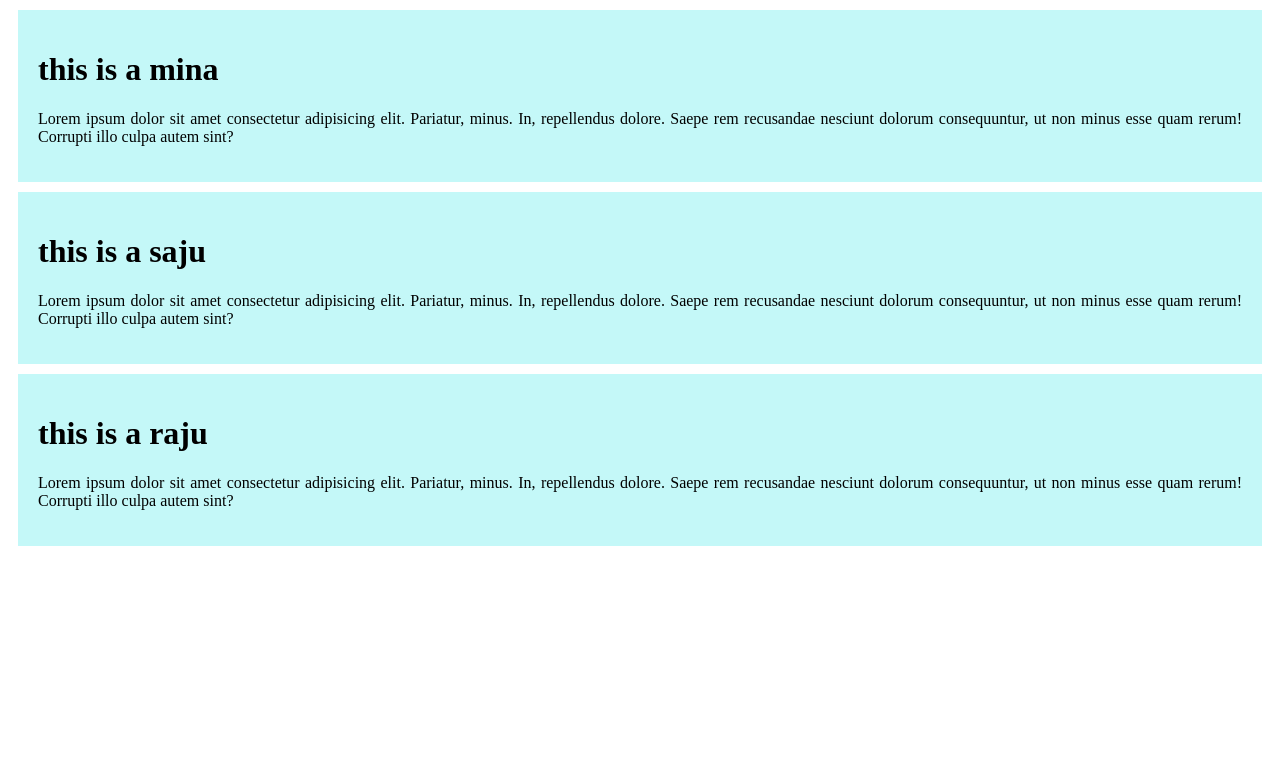
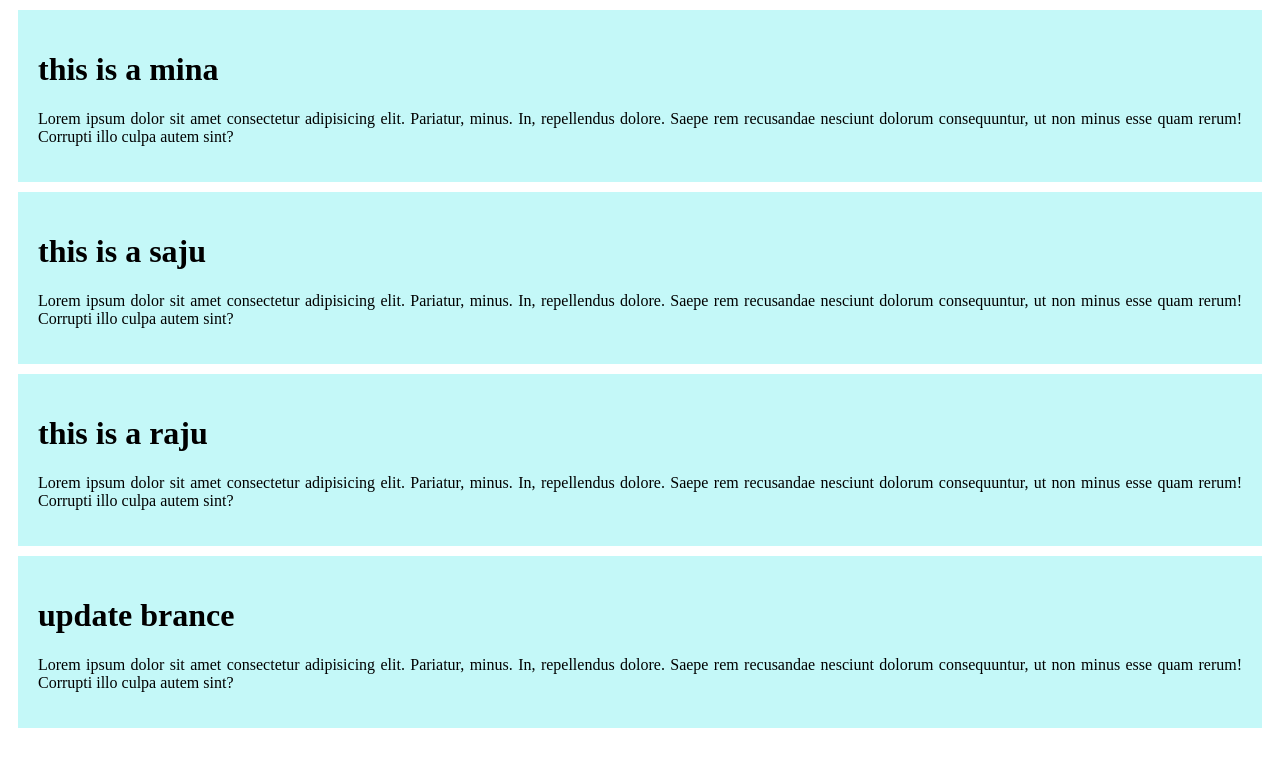
Before and after one commit to Razzak-islam/push-file, a plain HTML site: page index.html in a window 1280 px wide. Drawn offline with Linux system fonts and the light colour scheme.

Commit message:
change commit

```diff
--- a/index.html
+++ b/index.html
@@ -26,5 +26,9 @@
         <h1>this is a raju </h1>
         <p>Lorem ipsum dolor sit amet consectetur adipisicing elit. Pariatur, minus. In, repellendus dolore. Saepe rem recusandae nesciunt dolorum consequuntur, ut non minus esse quam rerum! Corrupti illo culpa autem sint?</p>
     </div>
+    <div>
+        <h1>update brance</h1>
+        <p>Lorem ipsum dolor sit amet consectetur adipisicing elit. Pariatur, minus. In, repellendus dolore. Saepe rem recusandae nesciunt dolorum consequuntur, ut non minus esse quam rerum! Corrupti illo culpa autem sint?</p>
+    </div>
 </body>
 </html>
```
